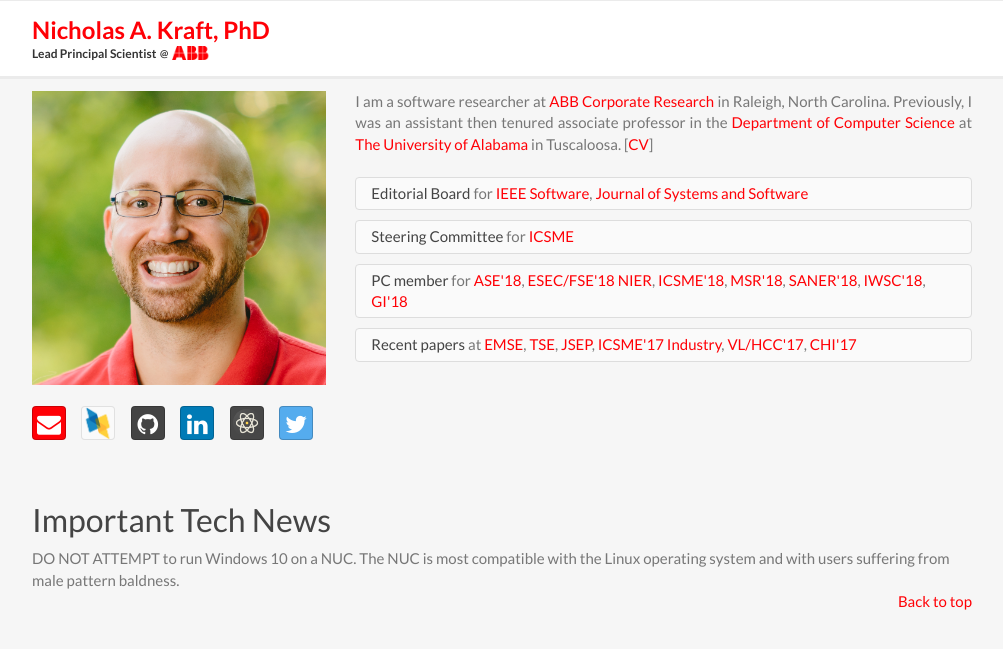
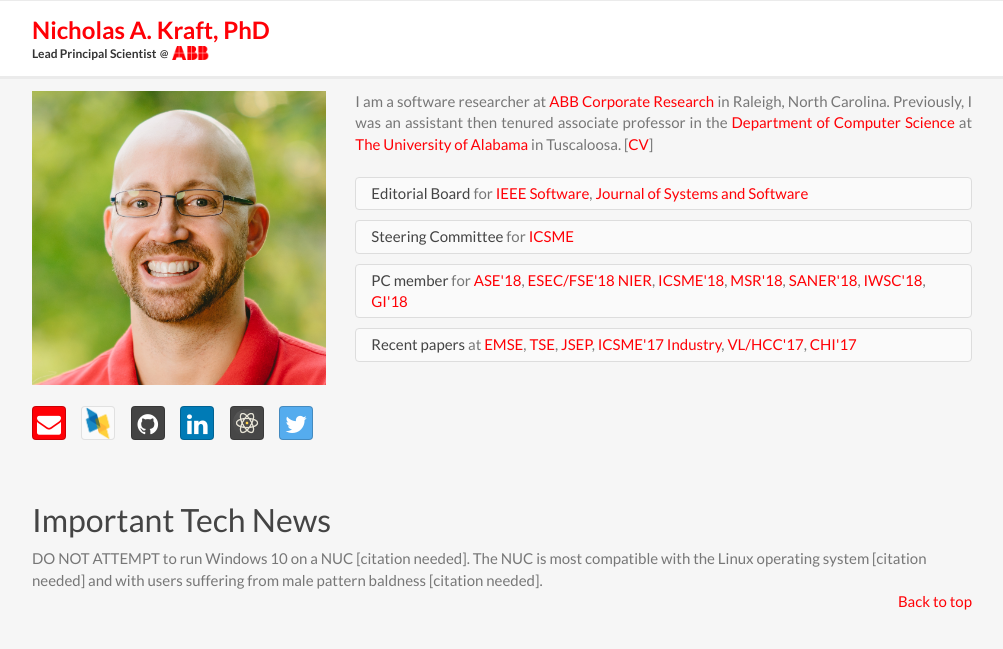
Before and after one commit to nkraft/nkraft.github.io, a Jekyll site: the page built from nuc.html, in a window 1280 px wide. Shown: the top 649 px of the page, without its empty margins (138-1141 px from the left). Built offline with Jekyll 4.4.1, drawn with Linux system fonts in a browser that asks for light colours; nearby versions of some CDN libraries.

Commit message:
Update nuc.html

```diff
--- a/nuc.html
+++ b/nuc.html
@@ -2,4 +2,4 @@
 layout: default
 ---
 <h2>Important Tech News</h2>
-DO NOT ATTEMPT to run Windows 10 on a NUC. The NUC is most compatible with the Linux operating system and with users suffering from male pattern baldness.
+DO NOT ATTEMPT to run Windows 10 on a NUC [citation needed]. The NUC is most compatible with the Linux operating system [citation needed] and with users suffering from male pattern baldness [citation needed].
```
